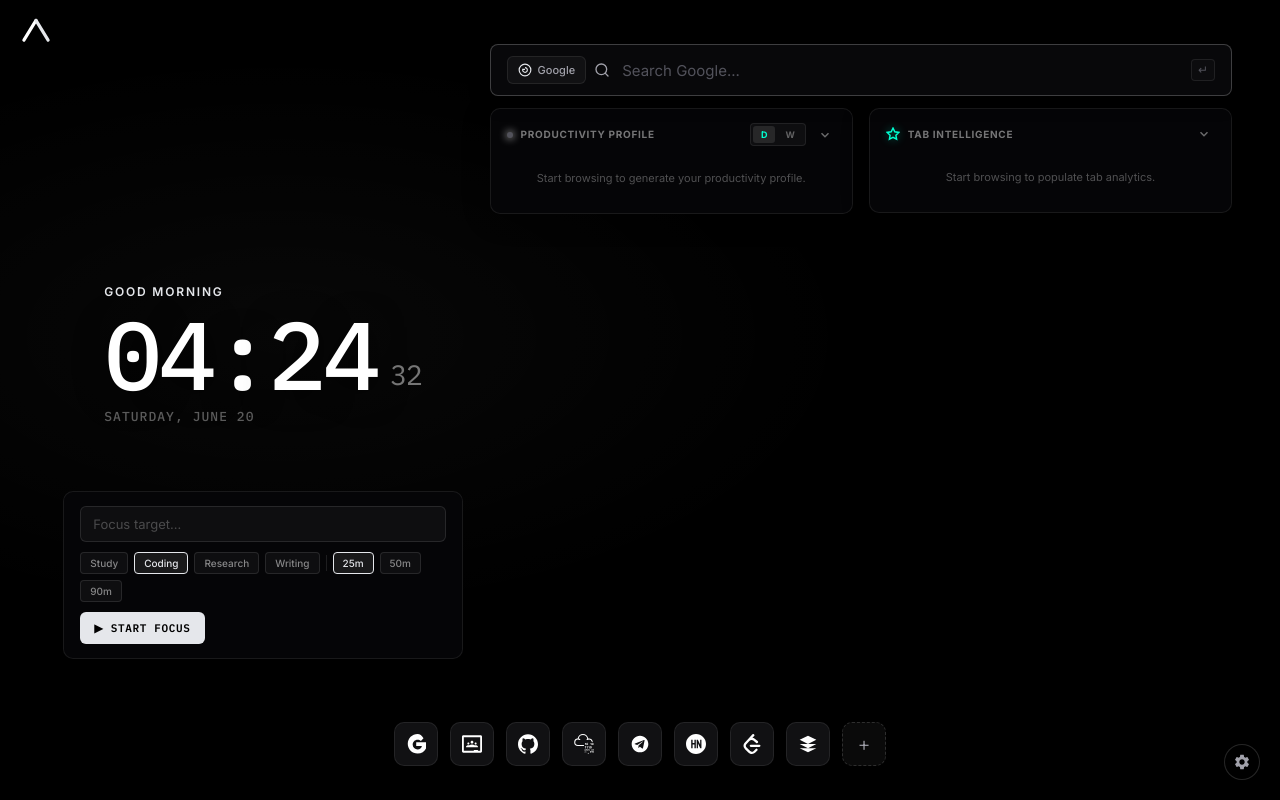
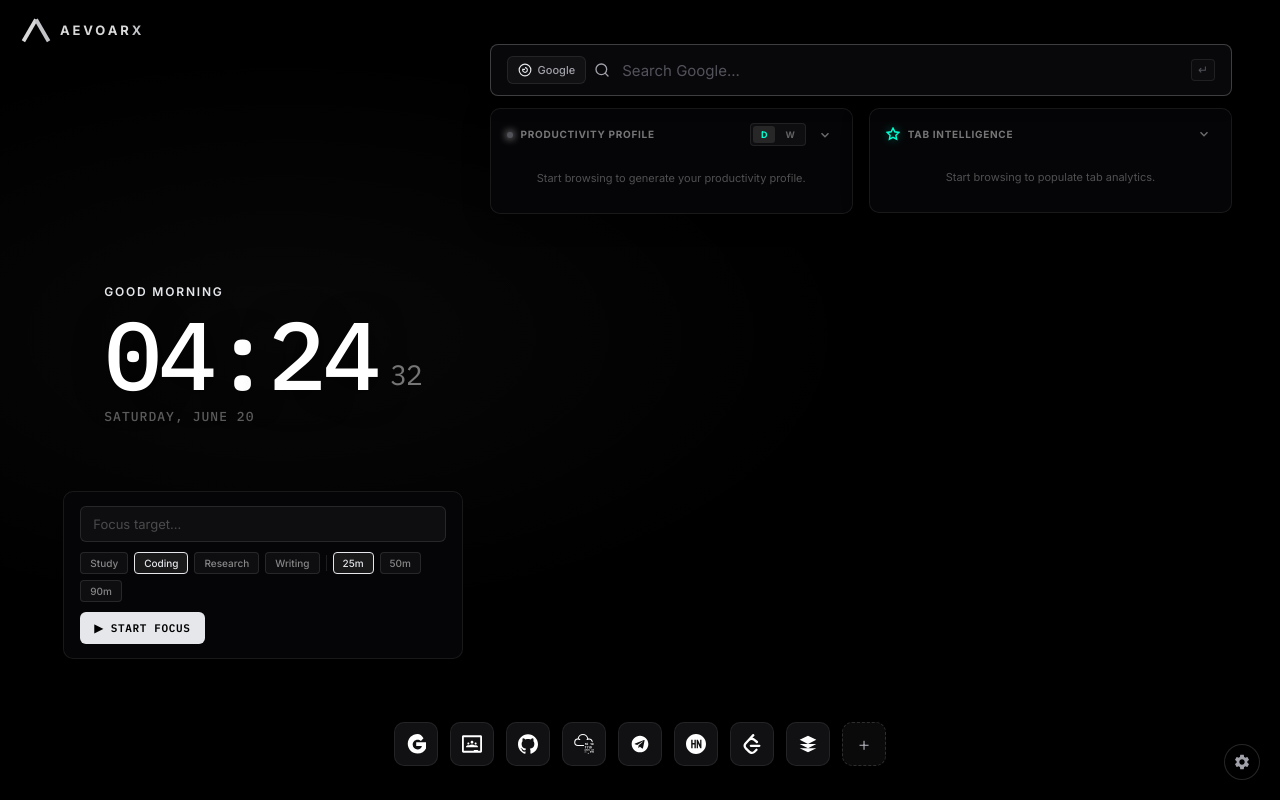
Before and after one commit to callme-ADHI/eX1, a React (Vite) app: page / in a window 1280 px wide. Built offline with nearby package versions, Linux system fonts and the light colour scheme.

Commit message:
Faithful Aevoarx logo: A-chevron mark, AEVOARX wordmark, tagline on hover

```diff
--- a/src/newtab/components/AevoarxLogo/AevoarxLogo.tsx
+++ b/src/newtab/components/AevoarxLogo/AevoarxLogo.tsx
@@ -2,137 +2,158 @@ import React, { useState } from 'react';
 import { motion, AnimatePresence } from 'framer-motion';
 
 /**
- * AevoarxLogo — Official brand mark for Aevoarx / eX1
+ * AevoarxLogo — Faithful recreation of the official Aevoarx brand mark.
  *
- * Icon mark: "A"-shaped chevron (two legs meeting at apex).
- *   - Left leg  → always WHITE
- *   - Right leg → accent color (theme-reactive)
+ * Mark: Open "A" chevron (rooftop shape, no crossbar).
+ *   Left leg  → WHITE
+ *   Right leg → accent color (theme-reactive)
  *
- * Wordmark on hover: "AEVOARX" spaced, uppercase
- *   - A, E, V, O, A, R → WHITE
- *   - X                → accent color
- * Plus the eX1 product tag beneath it.
- *   - e, X → accent color
- *   - 1    → white
+ * Wordmark: AEVOARX (spaced geometric caps)
+ *   A E V O A R → WHITE
+ *   X           → accent color
+ *
+ * Tagline (on hover): — ENGINEERED TO OUTLIVE TIME. —
  */
 
 export default function AevoarxLogo() {
   const [hovered, setHovered] = useState(false);
 
-  const baseFont: React.CSSProperties = {
-    fontFamily: "'Inter', -apple-system, sans-serif",
-    fontWeight: 700,
-    letterSpacing: '0.18em',
-    lineHeight: 1,
-    fontSize: '11px',
-  };
-
   return (
     <motion.div
       onMouseEnter={() => setHovered(true)}
       onMouseLeave={() => setHovered(false)}
+      animate={{ opacity: hovered ? 1 : 0.85 }}
+      transition={{ duration: 0.2 }}
       style={{
+        display: 'flex',
+        flexDirection: 'column',
+        alignItems: 'flex-start',
+        gap: '5px',
+        cursor: 'default',
+        userSelect: 'none',
+      }}
+    >
+      {/* ── Row: chevron mark + wordmark ── */}
+      <div style={{
         display: 'flex',
         flexDirection: 'row',
         alignItems: 'center',
         gap: '10px',
-        cursor: 'default',
-        userSelect: 'none',
-      }}
-    >
-      {/* ── Chevron "A" mark — always visible ───────────────────────────── */}
+      }}>
+
+        {/* ── "A" Chevron mark ─────────────────────────────────────────── */}
         <motion.svg
-        viewBox="0 0 44 36"
-        width={hovered ? 32 : 28}
-        height={hovered ? 28 : 24}
+          viewBox="0 0 40 34"
+          width="28"
+          height="24"
           fill="none"
           xmlns="http://www.w3.org/2000/svg"
-        animate={{ scale: hovered ? 1.08 : 1 }}
+          animate={{ scale: hovered ? 1.06 : 1 }}
           transition={{ type: 'spring', stiffness: 380, damping: 26 }}
           style={{ flexShrink: 0, overflow: 'visible' }}
         >
           {/*
-          The Aevoarx "A" mark:
-          Two thick strokes meeting at a peak (like a chevron / mountain).
-          Left leg = WHITE (from top-center down to bottom-left)
-          Right leg = ACCENT COLOR (from top-center down to bottom-right)
+            Open "A" / chevron — apex at top-center, two legs going down.
+            Exactly as in the Aevoarx logo: thick strokes, no crossbar.
+            Left leg  = WHITE
+            Right leg = ACCENT (blue / theme color)
 
-          SVG coords: apex at (22, 2), left foot at (2, 34), right foot at (42, 34)
+            Viewbox 40×34. Apex at (20, 1). Feet at (2, 33) and (38, 33).
           */}
+
           {/* Left leg — WHITE */}
           <line
-          x1="22" y1="3"
-          x2="3"  y2="34"
+            x1="20" y1="2"
+            x2="2"  y2="33"
             stroke="#FFFFFF"
-          strokeWidth="5"
-          strokeLinecap="round"
+            strokeWidth="5.5"
+            strokeLinecap="butt"
           />
-        {/* Right leg — ACCENT (theme color) */}
+
+          {/* Right leg — ACCENT */}
           <line
-          x1="22" y1="3"
-          x2="41" y2="34"
+            x1="20" y1="2"
+            x2="38" y2="33"
             stroke="var(--accent)"
-          strokeWidth="5"
-          strokeLinecap="round"
+            strokeWidth="5.5"
+            strokeLinecap="butt"
           />
         </motion.svg>
 
-      {/* ── Wordmark: expands on hover ───────────────────────────────────── */}
+        {/* ── AEVOARX wordmark ─────────────────────────────────────────── */}
+        <div style={{
+          display: 'flex',
+          alignItems: 'baseline',
+          gap: '0',
+          lineHeight: 1,
+        }}>
+          {/* A E V O A R — white, bold, wide tracking */}
+          <span style={{
+            fontFamily: "'Inter', -apple-system, sans-serif",
+            fontWeight: 700,
+            fontSize: '13px',
+            letterSpacing: '0.22em',
+            color: '#FFFFFF',
+            lineHeight: 1,
+          }}>
+            AEVOAR
+          </span>
+
+          {/* X — accent color */}
+          <span style={{
+            fontFamily: "'Inter', -apple-system, sans-serif",
+            fontWeight: 700,
+            fontSize: '13px',
+            letterSpacing: '0.22em',
+            color: 'var(--accent)',
+            lineHeight: 1,
+          }}>
+            X
+          </span>
+        </div>
+      </div>
+
+      {/* ── Tagline: only visible on hover ────────────────────────────── */}
       <AnimatePresence>
         {hovered && (
           <motion.div
-            key="wordmark"
-            initial={{ opacity: 0, x: -10, width: 0 }}
-            animate={{ opacity: 1, x: 0, width: 'auto' }}
-            exit={{ opacity: 0, x: -10, width: 0 }}
-            transition={{ type: 'spring', stiffness: 300, damping: 28 }}
+            key="tagline"
+            initial={{ opacity: 0, y: -4 }}
+            animate={{ opacity: 1, y: 0 }}
+            exit={{ opacity: 0, y: -4 }}
+            transition={{ duration: 0.2, ease: 'easeOut' }}
             style={{
-              overflow: 'hidden',
               display: 'flex',
-              flexDirection: 'column',
-              gap: '3px',
-              whiteSpace: 'nowrap',
+              alignItems: 'center',
+              gap: '6px',
+              paddingLeft: '38px',   /* aligns with wordmark, past the chevron */
             }}
           >
-            {/* ── Top row: AEVOARX wordmark ── */}
-            <div style={{ display: 'flex', alignItems: 'baseline', gap: '0px' }}>
-              {/* A E V O A R — white */}
-              <span style={{ ...baseFont, color: '#FFFFFF' }}>AEVOAR</span>
-              {/* X — accent color */}
-              <span style={{ ...baseFont, color: 'var(--accent)' }}>X</span>
-            </div>
+            {/* left rule */}
+            <div style={{
+              width: '14px',
+              height: '1px',
+              background: 'rgba(255,255,255,0.25)',
+            }} />
 
-            {/* ── Bottom row: eX1 product tag ── */}
+            <span style={{
+              fontFamily: "'Inter', -apple-system, sans-serif",
+              fontWeight: 400,
+              fontSize: '7.5px',
+              letterSpacing: '0.2em',
+              color: 'rgba(255,255,255,0.35)',
+              textTransform: 'uppercase',
+              whiteSpace: 'nowrap',
+            }}>
+              ENGINEERED TO OUTLIVE TIME.
+            </span>
+
+            {/* right rule */}
             <div style={{
-              display: 'flex',
-              alignItems: 'baseline',
-              gap: '0px',
-              opacity: 0.75,
-            }}>
-              {/* e — accent */}
-              <span style={{
-                fontFamily: "'Inter', sans-serif",
-                fontWeight: 700,
-                fontSize: '9px',
-                letterSpacing: '0.04em',
-                color: 'var(--accent)',
-              }}>e</span>
-              {/* X — accent */}
-              <span style={{
-                fontFamily: "'Inter', sans-serif",
-                fontWeight: 700,
-                fontSize: '9px',
-                letterSpacing: '0.04em',
-                color: 'var(--accent)',
-              }}>X</span>
-              {/* 1 — white */}
-              <span style={{
-                fontFamily: "'IBM Plex Mono', monospace",
-                fontWeight: 600,
-                fontSize: '9px',
-                color: 'rgba(255,255,255,0.6)',
-              }}>1</span>
-            </div>
+              width: '14px',
+              height: '1px',
+              background: 'rgba(255,255,255,0.25)',
+            }} />
           </motion.div>
         )}
       </AnimatePresence>
```
Also changed, not shown: 3 other files (tests, documents, lock files or other folders). Lines whose indentation alone changed are shown as unchanged.
